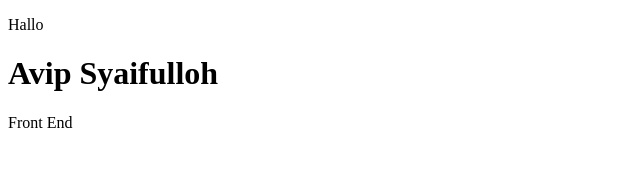
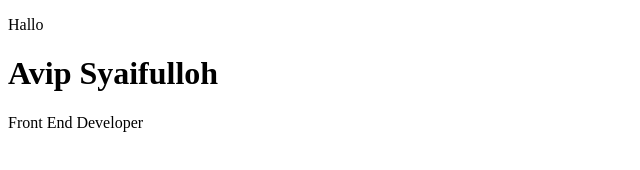
Before and after one commit to vipcodestudio/belajar-branch, a plain HTML site: page index.html in a window 1280 px wide. Shown: the full height of the page, 0-640 px from the left. Drawn offline with Linux system fonts and the light colour scheme.

Commit message:
fix: title

```diff
--- a/index.html
+++ b/index.html
@@ -8,6 +8,6 @@
 <body>
     <p>Hallo</p>
     <h1>Avip Syaifulloh</h1>
-    <p>Front End</p>
+    <p>Front End Developer</p>
 </body>
 </html>
```
